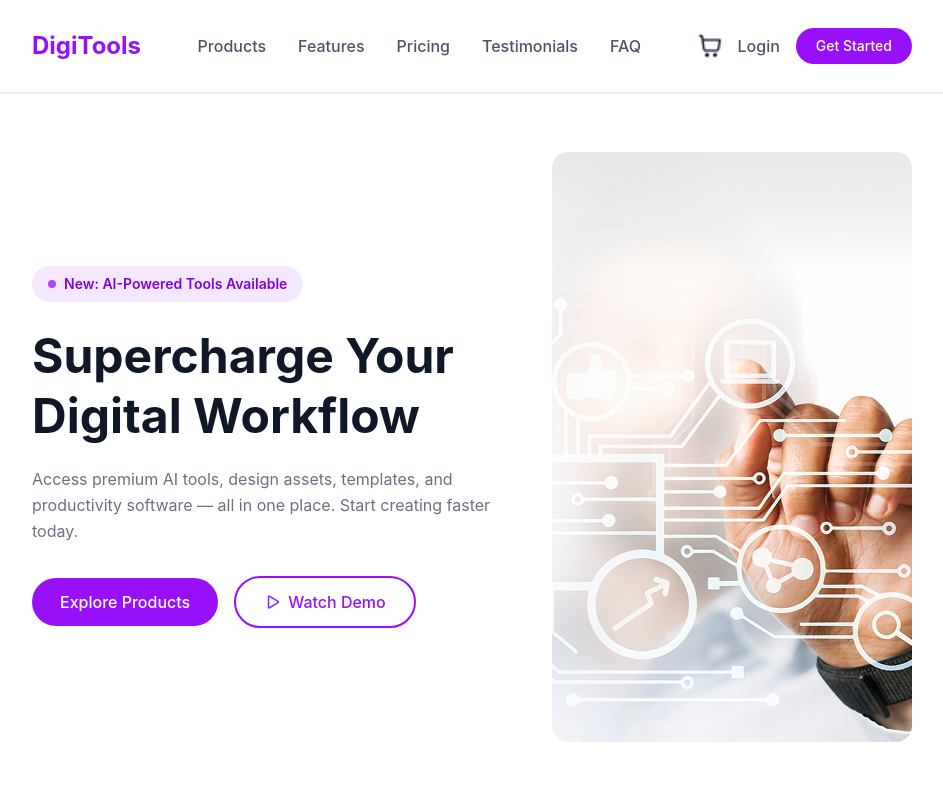
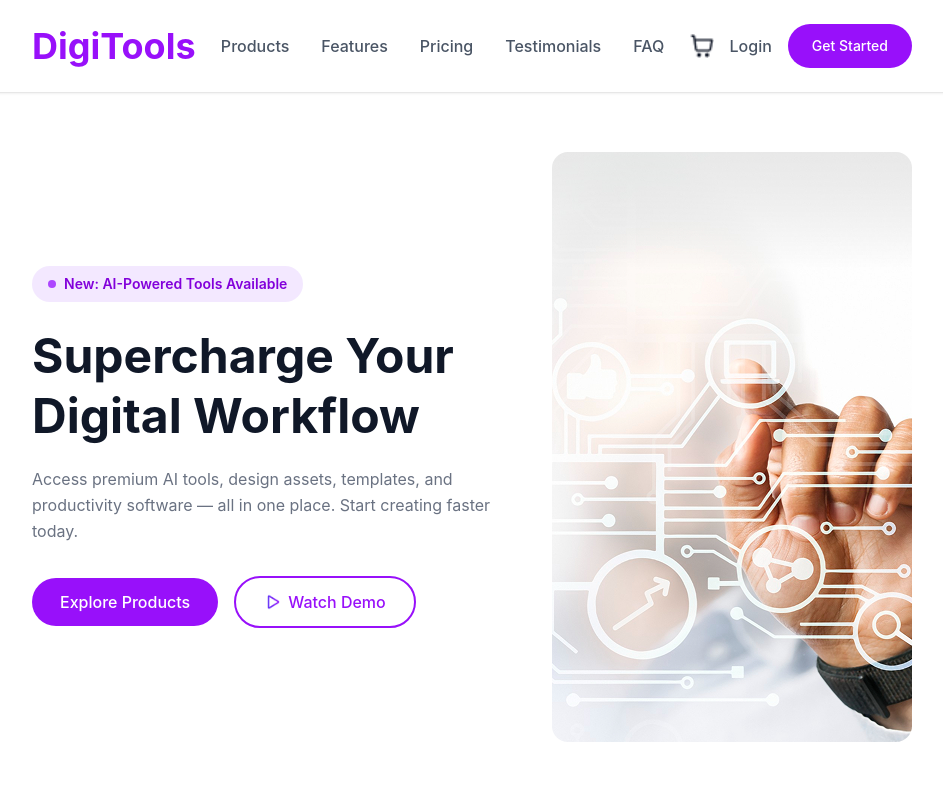
Before and after one commit to CaffeineCodeLab/DigitalTools, a React (Vite) app: page / in a window 1280 px wide. Shown: the top 800 px of the page, without its empty margins (168-1111 px from the left). Built offline with nearby package versions, Linux system fonts and the light colour scheme.

Commit message:
added readme file

```diff
--- a/src/components/Navbar.jsx
+++ b/src/components/Navbar.jsx
@@ -8,7 +8,7 @@ function Navbar({ cartCount }) {
     <nav className="flex items-center justify-between px-6 md:px-[200px] h-[92px] bg-white shadow-sm sticky top-0 z-50">
 
       {/* Logo */}
-      <div className="text-2xl font-bold text-purple-600">
+      <div className="text-4xl font-bold text-purple-600">
         DigiTools
       </div>
 
@@ -21,7 +21,6 @@ function Navbar({ cartCount }) {
       </ul>
 
 
-
       <div className="flex items-center gap-4">
         <div className="relative cursor-pointer">
           <img src={cartIcon} alt="cart" className="w-6 h-6" />
@@ -32,7 +31,7 @@ function Navbar({ cartCount }) {
           )}
         </div>
         <span className="hidden md:block text-gray-600 font-medium cursor-pointer hover:text-purple-600">Login</span>
-        <button className="bg-purple-600 text-white px-5 py-2 rounded-full font-medium hover:bg-purple-700 text-sm">
+        <button className="bg-purple-600 text-white px-6 py-3 rounded-full font-medium hover:bg-purple-700 text-sm">
           Get Started
         </button>
       </div>
--- a/src/components/Steps.jsx
+++ b/src/components/Steps.jsx
@@ -29,7 +29,8 @@ function Steps() {
         </div>
 
         {/* Step 2 */}
-        <div className="bg-white border border-purple-200 shadow-sm rounded-2xl p-8 flex flex-col items-center text-center relative w-[380px] h-[380px] justify-center">
+        <div className="bg-white border border-purple-200 shadow-sm rounded-2xl p-8 flex flex-col items-center text-center relative justify-center">
+
           <div className="absolute top-4 right-4 bg-purple-600 text-white text-xs w-8 h-8 rounded-full flex items-center justify-center font-bold">
             02
           </div>
@@ -41,7 +42,7 @@ function Steps() {
         </div>
 
         {/* Step 3 */}
-        <div className="bg-white border border-purple-200 shadow-sm rounded-2xl p-8 flex flex-col items-center text-center relative w-[380px] h-[380px] justify-center">
+        <div className="bg-white border border-purple-200 shadow-sm rounded-2xl p-8 flex flex-col items-center text-center relative justify-center">
           <div className="absolute top-4 right-4 bg-purple-600 text-white text-xs w-8 h-8 rounded-full flex items-center justify-center font-bold">
             03
           </div>
```
Also changed, not shown: 1 other file (tests, documents, lock files or other folders).
